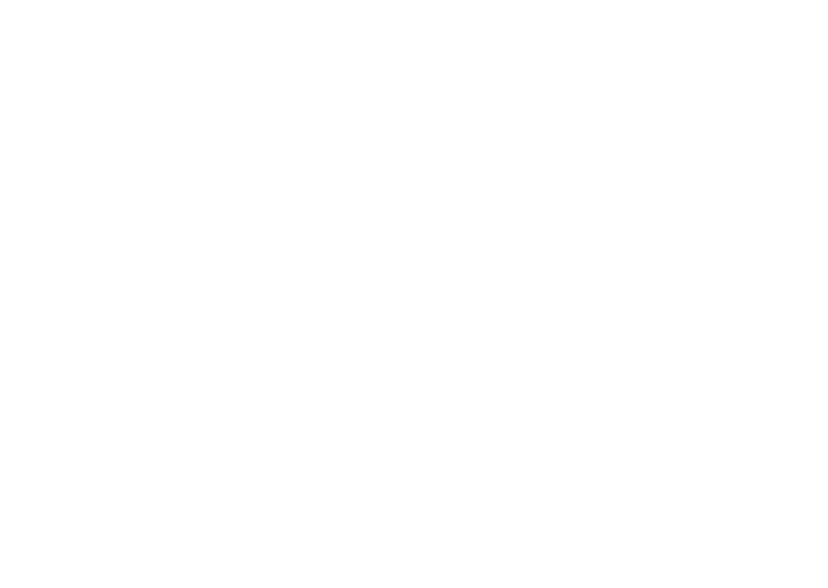
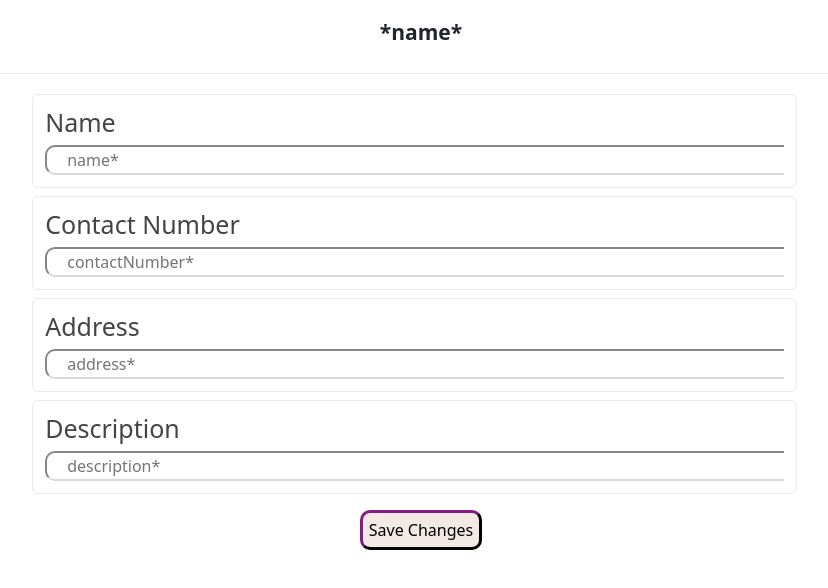
Before and after one commit to isaop/TakeMeOut, an Angular app in the folder FrontEnd/: page /venue-edit in a window 1280 px wide. Before the commit this address led to /. Shown: the top 588 px of the page, without its empty margins (219-1047 px from the left). Built offline with nearby package versions, Linux system fonts and the light colour scheme.

Commit message:
created venue-view

```diff
--- a/FrontEnd/src/app/app-routing.module.ts
+++ b/FrontEnd/src/app/app-routing.module.ts
@@ -7,6 +7,7 @@
 import { SignUpPageComponent } from './sign-up-page/sign-up-page.component';
 import { UserPageComponent } from './user-page/user-page.component';
 import { VenueViewComponent } from './venue-view/venue-view.component';
+import { VenueEditComponent } from './venue-edit/venue-edit.component';
 
 const routes: Routes = [
   {
@@ -43,6 +44,11 @@
     path: 'venue-view',
     component: VenueViewComponent,
     title: 'TakeMeOut',
+  },
+  {
+    path: 'venue-edit',
+    component: VenueEditComponent,
+    title: 'TakeMeOut',
   }
 ];
 
--- a/FrontEnd/src/app/app.module.ts
+++ b/FrontEnd/src/app/app.module.ts
@@ -11,6 +11,7 @@
 import { DisplayEventsComponent } from './display-events/display-events.component';
 import { UserPageComponent } from './user-page/user-page.component';
 import { VenueViewComponent } from './venue-view/venue-view.component';
+import { VenueEditComponent } from './venue-edit/venue-edit.component';
 
 
 @NgModule({
@@ -19,7 +20,8 @@
     HomePageComponent,
     LoginPageComponent,
     SignUpPageComponent,
-    VenueViewComponent
+    VenueViewComponent,
+    VenueEditComponent
   ],
   imports: [
     BrowserModule,
--- /dev/null
+++ b/FrontEnd/src/app/venue-edit/venue-edit.component.html
@@ -0,0 +1,45 @@
+<div id="MobileView">
+    <div id="Content">
+      <h3 id="Title"><strong>*name*</strong></h3>
+
+      <div class="HR"></div>
+
+      <menu>
+        <ul>
+          <li>
+            <div id="Content">
+              <h4>Name</h4>
+              <input class="label" type="text" name="name" placeholder="name*">
+              <label for="name"></label>
+            </div>
+          </li>
+
+          <li>
+            <div id="Content">
+              <h4>Contact Number</h4>
+              <input class="label" type="text" name="contactNumber" placeholder="contactNumber*">
+              <label for="contactNumber"></label>
+            </div>
+          </li>
+
+          <li>
+            <div id="Content">
+              <h4>Address</h4>
+              <input class="label" type="text" name="address" placeholder="address*">
+              <label for="address"></label>
+            </div>
+          </li>
+
+          <li>
+            <div id="Content">
+              <h4>Description</h4>
+              <input class="label" type="text" name="description" placeholder="description*">
+              <label for="description"></label>
+            </div>
+          </li>
+
+        </ul>
+      </menu>
+      <button class="saveChanges" type="button">Save Changes</button>
+    </div>
+  </div>
--- /dev/null
+++ b/FrontEnd/src/app/venue-edit/venue-edit.component.scss
@@ -0,0 +1,121 @@
+*{transition: all 0.2s;}
+
+#MobileView{
+  font-family: "Noto Sans";
+  width: 80%;
+  height:80%;
+  margin:0 auto;
+}
+
+#MobileView > #Content{
+  text-align: center;
+  display: flex;
+  flex-direction: column;
+  align-items: center;
+  padding: 20px 0;
+}
+
+#MobileView > #Content > h3#Title{
+  font-size: 21px;
+  margin-bottom:8px;
+}
+
+#MobileView > #Content > h3#Title > strong{
+  font-weight:bold;
+}
+
+#MobileView > #Content > nav{
+  font-size:18px;
+  margin-bottom: 12px;
+}
+
+#MobileView > #Content > nav > a{
+  color: #666;
+  text-decoration: none;
+}
+
+#MobileView > #Content > nav > a:nth-child(2){
+  font-weight:bold;
+  color: #E71212;
+}
+
+#MobileView > #Content > nav > a:nth-child(2):before{
+  content: " | ";
+  color: #CCC;
+}
+
+.HR{
+  width: 100%;
+  clear:both;
+  display: block;
+  border-top: 1px solid #EAEAEA;
+  margin: 20px 0;
+}
+
+#MobileView > #Content > menu{
+  width:90%;
+  margin:0 auto;
+}
+
+#MobileView > #Content > menu > ul > li{
+  text-align:left;
+  display:flex;
+  border:1px solid #EAEAEA;
+  padding: 12px;
+  border-radius: 6px;
+  cursor: pointer;
+  width: 90%;
+  margin-bottom: 8px;
+}
+
+#MobileView > #Content > menu > ul > li:active{
+  box-shadow: 0 0 14px #EAEAEA inset;
+  border-color: #CCC;
+}
+
+#MobileView > #Content > menu > ul > li > #Icon{
+  display: flex;
+  align-items: center;
+  justify-content: center;
+  border-right: 1px solid #EAEAEA;
+  padding-right: 12px;
+  margin-right: 12px;
+  text-align:center;
+}
+
+#MobileView > #Content > menu > ul > li > #Icon > i{
+  font-size: 28px;
+  color: #444;
+}
+
+#MobileView > #Content > menu > ul > li > #Content{
+  white-space: nowrap;
+  overflow: hidden;
+  text-overflow: ellipsis;
+}
+
+#MobileView > #Content > menu > ul > li > #Content > h4{
+  font-size: 25px;
+  color: #444;
+}
+
+#MobileView > #Content > menu > ul > li > #Content > span{
+  font-size: 20px;
+  color: #666;
+}
+
+.label{
+    width: 1290px;
+    border-radius: 10px;
+    padding-left: 20px;
+    border-color: rgb(221, 215, 215);
+}
+
+.saveChanges{
+    height: 40px;
+    border-radius: 10px;
+    border-width: 3px;
+    background-color: #f2e9e4;
+    border-color: #310A31;
+    text-decoration-color: #310A31;
+}
--- /dev/null
+++ b/FrontEnd/src/app/venue-edit/venue-edit.component.ts
@@ -0,0 +1,15 @@
+import { Component, OnInit } from '@angular/core';
+
+@Component({
+  selector: 'app-venue-edit',
+  templateUrl: './venue-edit.component.html',
+  styleUrls: ['./venue-edit.component.scss']
+})
+export class VenueEditComponent implements OnInit {
+
+  constructor() { }
+
+  ngOnInit(): void {
+  }
+
+}
```
Also changed, not shown: 1 other file (tests, documents, lock files or other folders).
